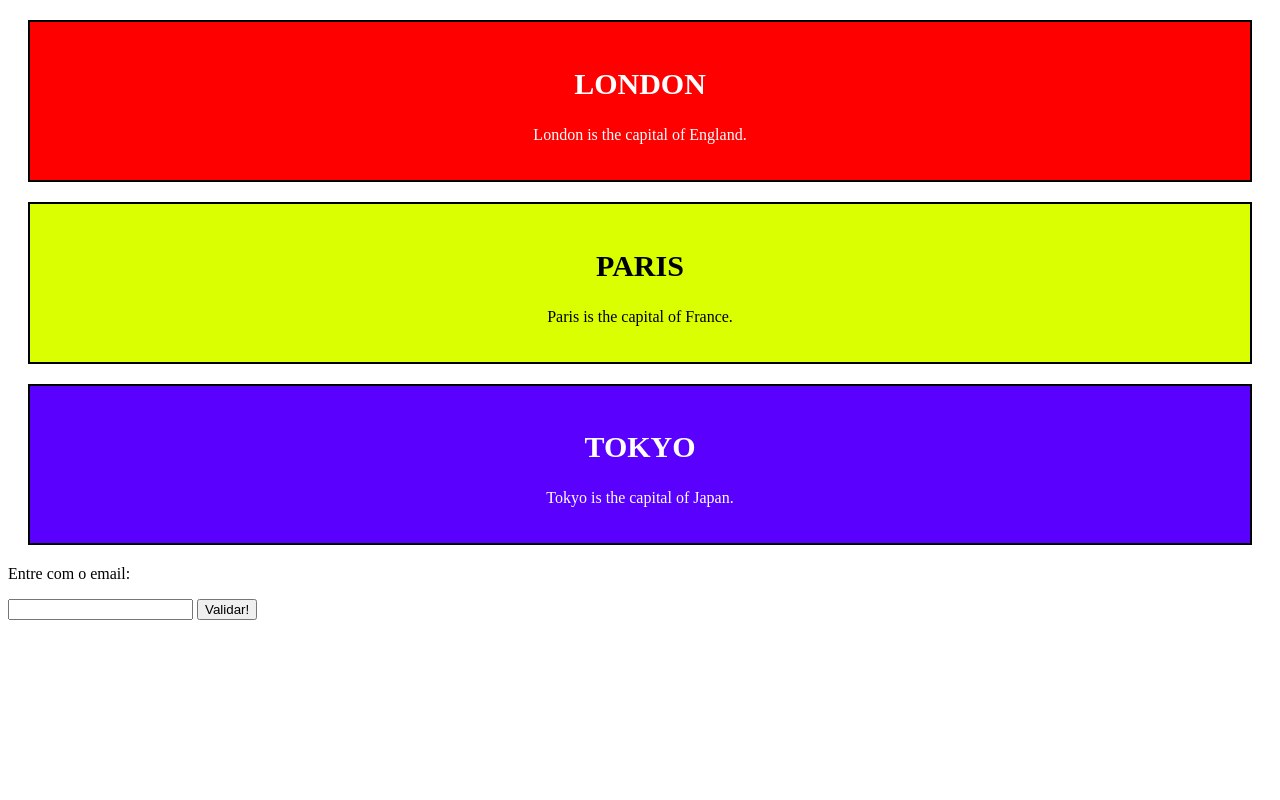
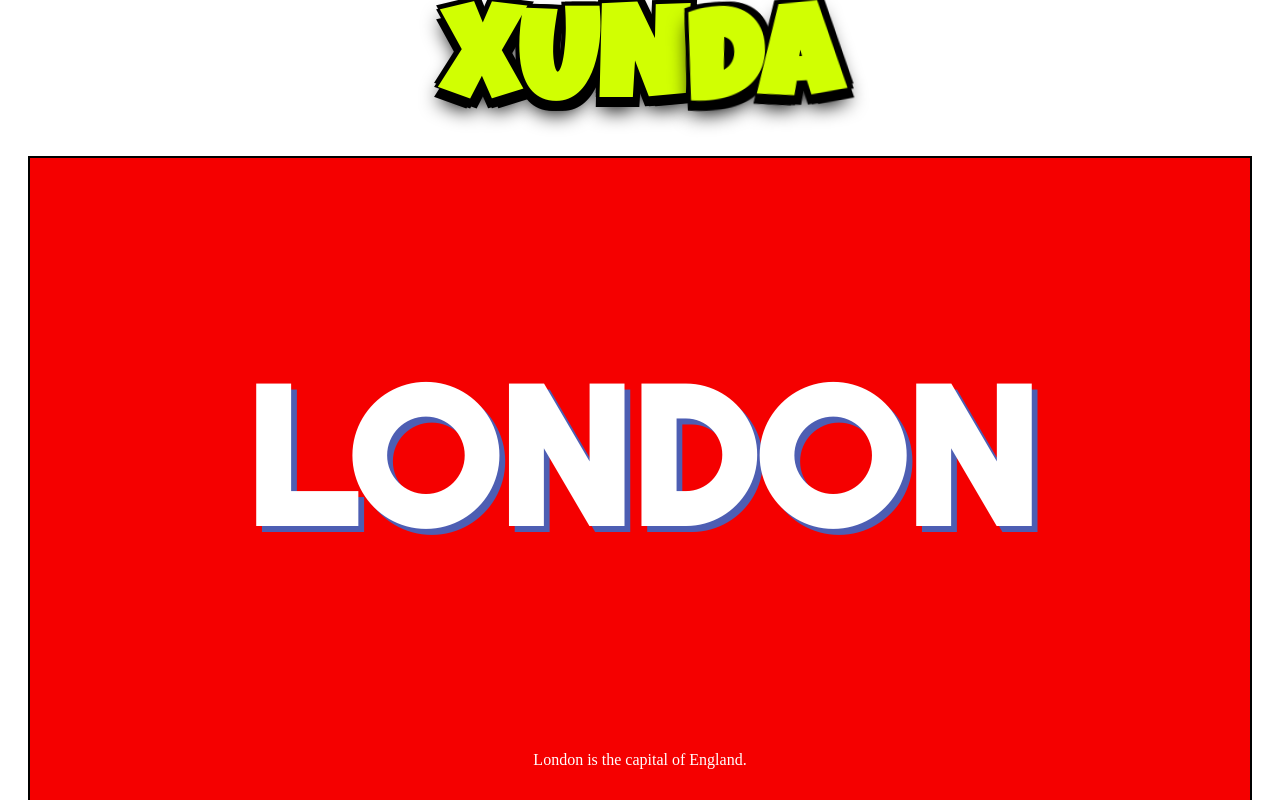
Before and after one commit to lucasluzribeiro/XundA, a plain HTML site: page site-teste.html in a window 1280 px wide. Shown: the top 800 px of the page. Drawn offline with Linux system fonts and the light colour scheme; files whose address does not match are found by name.

Commit message:
testando efeitos css e javascript

```diff
--- a/site-teste.html
+++ b/site-teste.html
@@ -5,43 +5,13 @@
 <meta name="viewport" content="width=device-width, initial-scale=1">
     <title>Site de Teste</title>
 <script src="/js/myscript.js"></script>
-<style>
-.city1 {
-  background-color:red;
-  color: white;
-  border: 2px solid black;
-  margin: 20px;
-  padding: 20px;
-  text-align: center;
-}
-.city2 {
-  background-color:rgb(217, 255, 0);
-  color: rgb(0, 0, 0);
-  border: 2px solid black;
-  margin: 20px;
-  padding: 20px;
-  text-align: center;
-}
-.city3{
-  background-color:rgb(89, 0, 255);
-  color: white;
-  border: 2px solid black;
-  margin: 20px;
-  padding: 20px;
-  text-align: center;
-}
-h2 {
-text-transform: uppercase;
-text-align: center;
-font-size: 30px;
-font-weight: bolder;
+<script src="/texto1.js"></script>
+<link rel="stylesheet" type="text/css" href="style.css" />
 
-}
-</style>
 
 </head>
 <body>
-
+  <h1 data-shadow='XUNDA!''><span>XUN</span><span>DA</span></h1>
 <div class="city1">
   <h2>London</h2>
   <p>London is the capital of England.</p>
@@ -56,12 +26,6 @@ font-weight: bolder;
   <h2>Tokyo</h2>
   <p>Tokyo is the capital of Japan.</p>
 </div>
-<meta charset="UTF-8">
-<form>
-  <p>Entre com o email:</p>
-  <input id='email'>
-  <button type='submit' id='validate'>Validar!</button>
-  </form>
-  <h1 id='result'></h1>
+
 </body>
 </html>
--- a/style.css
+++ b/style.css
@@ -1,6 +1,7 @@
-<style>
+@import url(https://fonts.googleapis.com/css?family=Righteous);
+@import url("https://fonts.googleapis.com/css?family=Luckiest+Guy&display=swap");
 .city1 {
-  background-color:red;
+  background-color:rgb(245, 0, 0);
   color: white;
   border: 2px solid black;
   margin: 20px;
@@ -23,11 +24,71 @@
   padding: 20px;
   text-align: center;
 }
+
+h1 {
+    text-align: center;
+    font-family: "Luckiest Guy", cursive;
+    margin: 0;
+    font-size: 8em;
+    padding: 0;
+    color: rgb(209, 255, 2);
+    text-shadow: 0 0.1em 20px rgba(0, 0, 0, 1), 0.05em -0.03em 0 rgba(0, 0, 0, 1),
+      0.05em 0.005em 0 rgba(0, 0, 0, 1), 0em 0.08em 0 rgba(0, 0, 0, 1),
+      0.05em 0.08em 0 rgba(0, 0, 0, 1), 0px -0.03em 0 rgba(0, 0, 0, 1),
+      -0.03em -0.03em 0 rgba(0, 0, 0, 1), -0.03em 0.08em 0 rgba(0, 0, 0, 1), -0.03em 0 0 rgba(0, 0, 0, 1);
+    span {
+      transform: scale(0.9);
+      display: inline-block;
+    }
+    span:first-child {
+      animation: bop 1s cubic-bezier(0.175, 0.885, 0.32, 1.275) forwards infinite
+        alternate;
+    }
+    span:last-child {
+      animation: bopB 1s 0.2s cubic-bezier(0.175, 0.885, 0.32, 1.275) forwards
+        infinite alternate;
+    }
+  }
+
+  @keyframes bop {
+    0% {
+      transform: scale(0.9);
+    }
+    50%,
+    100% {
+      transform: scale(1);
+    }
+  }
+
+  @keyframes bopB {
+    0% {
+      transform: scale(0.9);
+    }
+    80%,
+    100% {
+      transform: scale(1) rotateZ(-3deg);
+    }
+  }
+
 h2 {
-text-transform: uppercase;
-text-align: center;
-font-size: 30px;
-font-weight: bolder;
+    text-transform: uppercase;
+  display: inline-block;
+  color: white;
+  font-family: 'Righteous', serif;
+  font-size: 12em;
+  text-shadow: .03em .03em 0 hsla(230,40%,50%,1);
+  }
 
-}
-</style>
+@keyframes shad-anim {
+  0% {background-position: 0 0}
+  0% {background-position: 100% -100%}
+  }
+
+  svg {
+    position: absolute;
+    top: 0;
+    right: 0;
+    bottom: 0;
+    left: 0;
+    margin: auto;
+    }
--- /dev/null
+++ b/texto1.js
@@ -0,0 +1,7 @@
+jQuery(document).ready(function(){
+    $('h1').mousemove(function(e){
+      var rXP = (e.pageX - this.offsetLeft-$(this).width()/2);
+      var rYP = (e.pageY - this.offsetTop-$(this).height()/2);
+      $('h1').css('text-shadow', +rYP/10+'px '+rXP/80+'px rgba(227,6,19,.8), '+rYP/8+'px '+rXP/60+'px rgba(255,237,0,1), '+rXP/70+'px '+rYP/12+'px rgba(0,159,227,.7)');
+    });
+ });
```
